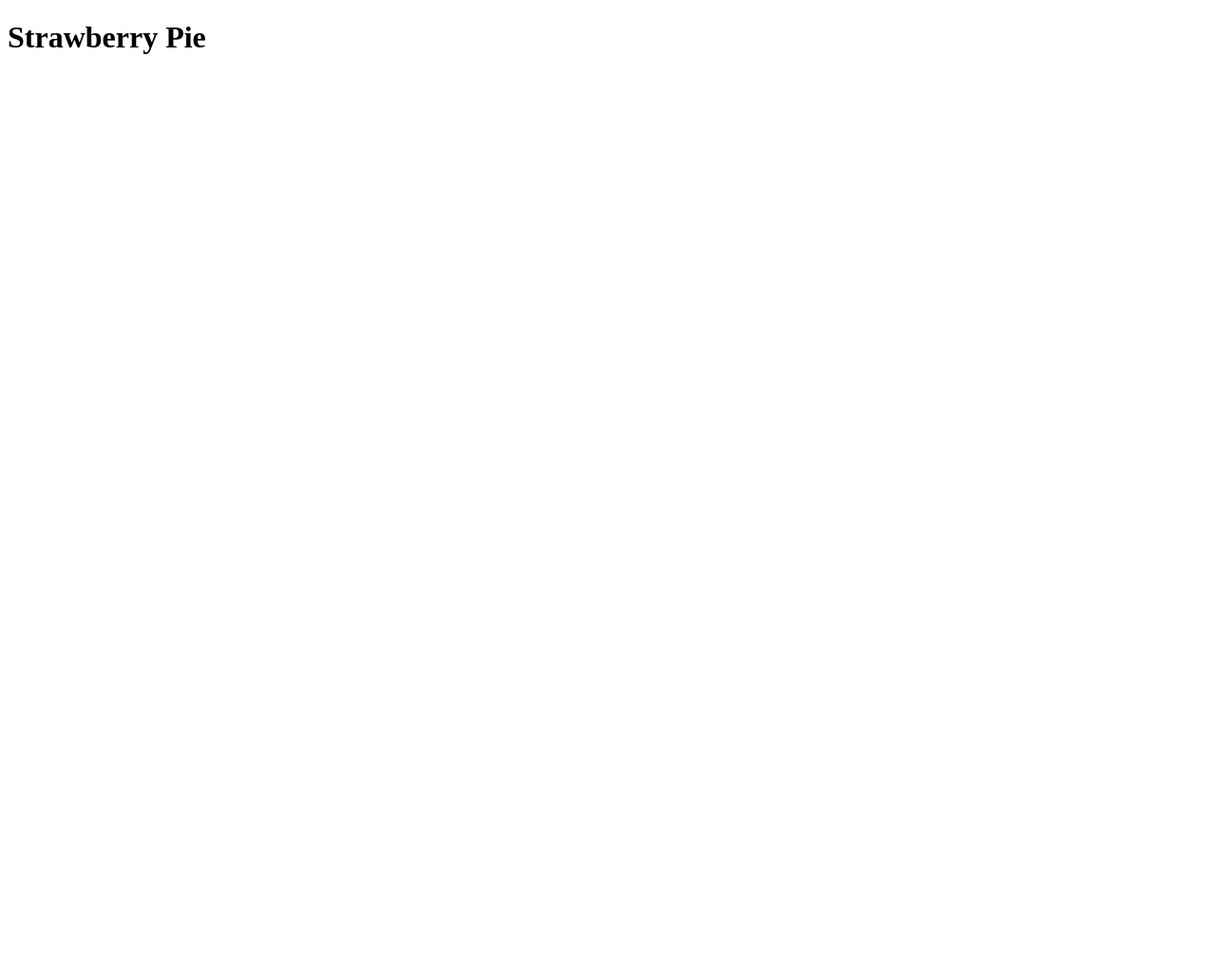
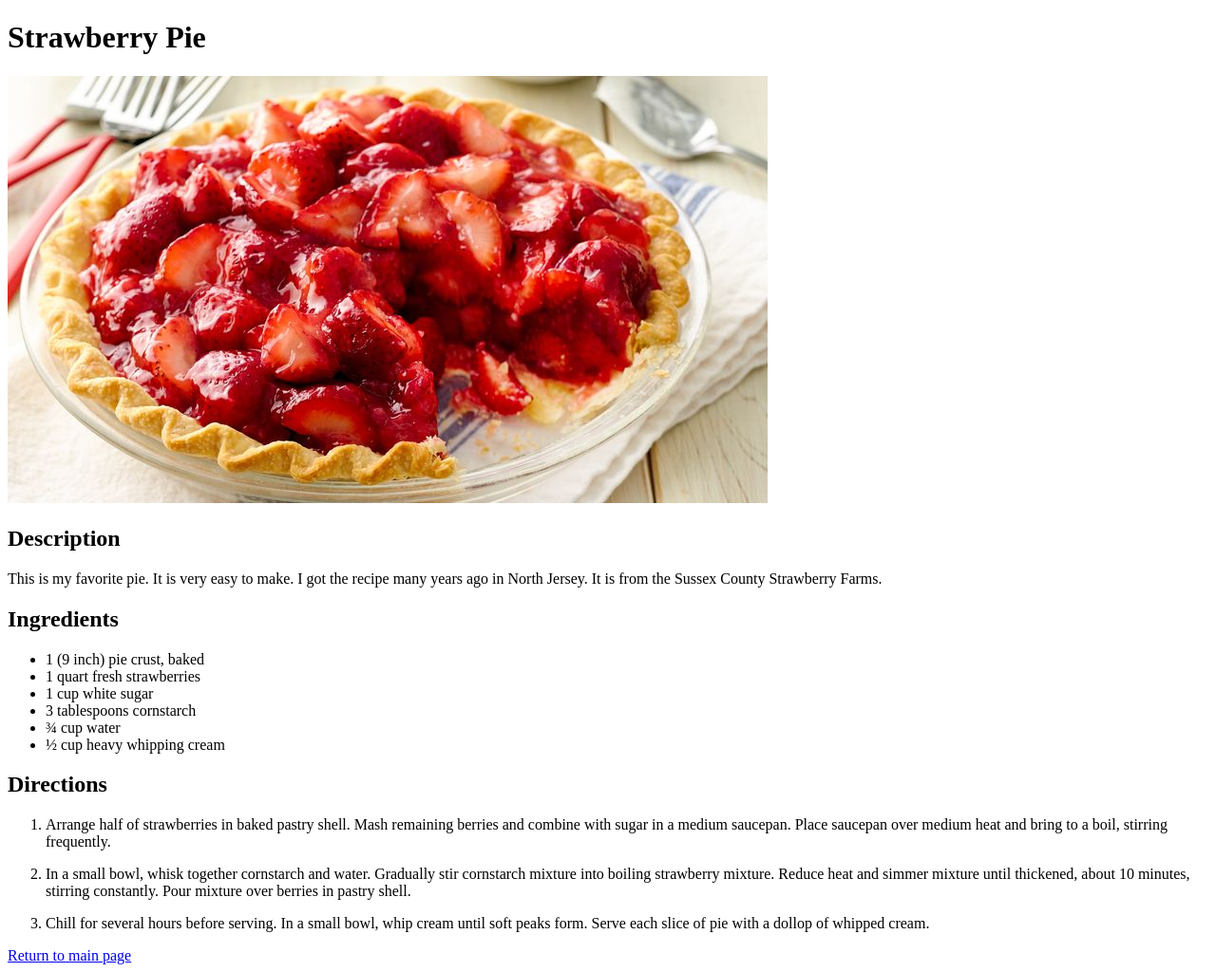
Before and after one commit to Trantuvan/Recipe, a plain HTML site: page recipes/strawberry-pie.html in a window 1280 px wide. Shown: the whole page at 95% size. Before the commit the page ends 800 px from the top, so only its background shows below. Drawn offline with Linux system fonts and the light colour scheme.

Commit message:
Add Strawberry Pie Content

```diff
--- a/recipes/strawberry-pie.html
+++ b/recipes/strawberry-pie.html
@@ -8,5 +8,46 @@
   </head>
   <body>
     <h1>Strawberry Pie</h1>
+    <img src="../images/strawberry-pie.jpg" alt="strawberry pie" />
+    <h2>Description</h2>
+    <p>
+      This is my favorite pie. It is very easy to make. I got the recipe many
+      years ago in North Jersey. It is from the Sussex County Strawberry Farms.
+    </p>
+    <h2>Ingredients</h2>
+    <ul>
+      <li>1 (9 inch) pie crust, baked</li>
+      <li>1 quart fresh strawberries</li>
+      <li>1 cup white sugar</li>
+      <li>3 tablespoons cornstarch</li>
+      <li>¾ cup water</li>
+      <li>½ cup heavy whipping cream</li>
+    </ul>
+    <h2>Directions</h2>
+    <ol>
+      <li>
+        <p>
+          Arrange half of strawberries in baked pastry shell. Mash remaining
+          berries and combine with sugar in a medium saucepan. Place saucepan
+          over medium heat and bring to a boil, stirring frequently.
+        </p>
+      </li>
+      <li>
+        <p>
+          In a small bowl, whisk together cornstarch and water. Gradually stir
+          cornstarch mixture into boiling strawberry mixture. Reduce heat and
+          simmer mixture until thickened, about 10 minutes, stirring constantly.
+          Pour mixture over berries in pastry shell.
+        </p>
+      </li>
+      <li>
+        <p>
+          Chill for several hours before serving. In a small bowl, whip cream
+          until soft peaks form. Serve each slice of pie with a dollop of
+          whipped cream.
+        </p>
+      </li>
+    </ol>
+    <a href="../index.html">Return to main page</a>
   </body>
 </html>
```
